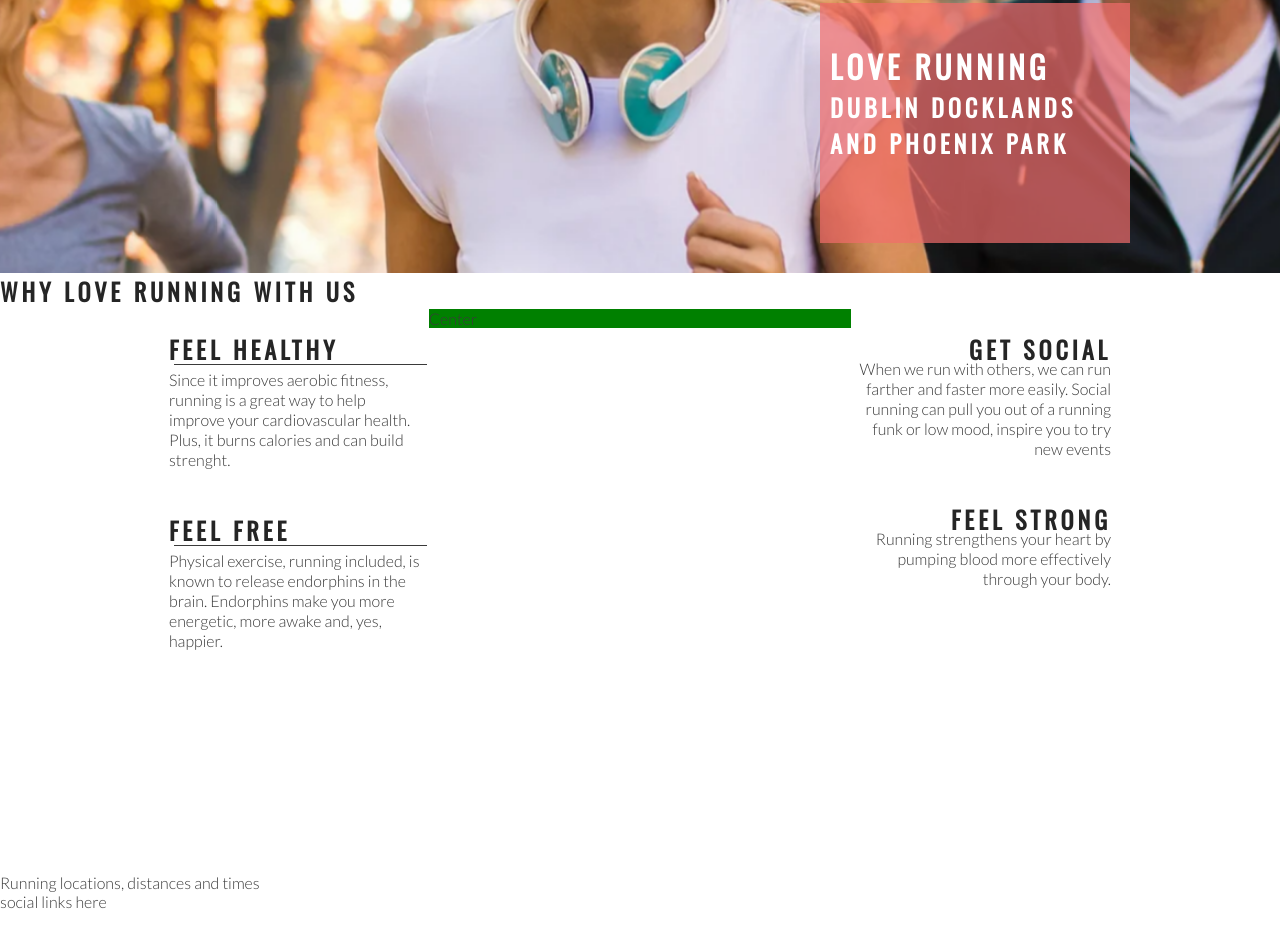
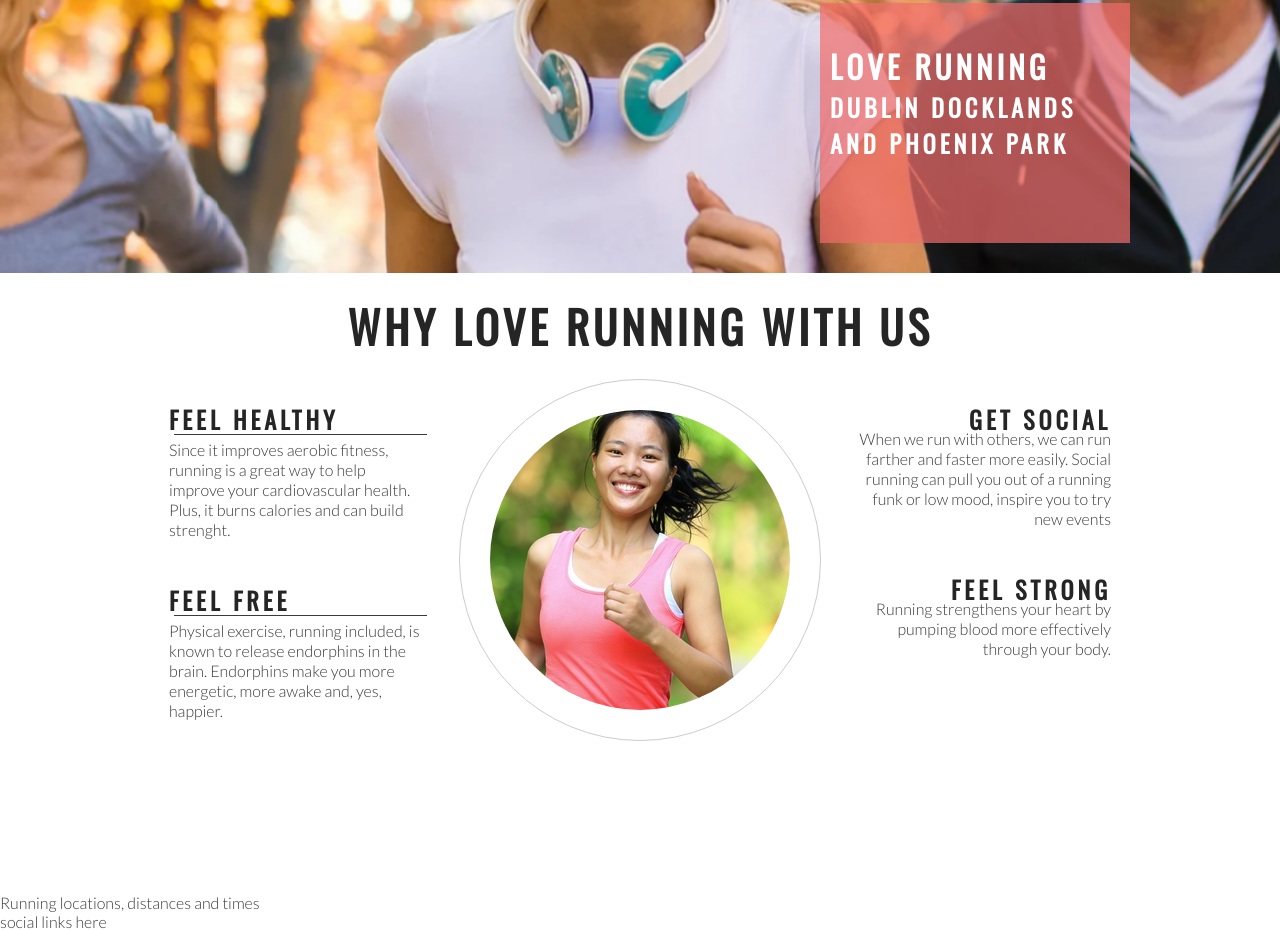
Before and after one commit to ninaperic/love-running, a plain HTML site: page index.html in a window 1280 px wide. Shown: the part 402-1333 px from the top of the page. Drawn offline with nearby package versions, Linux system fonts and the light colour scheme.

Commit message:
Add club ethos central image and style into a circle

```diff
--- a/assets/css/style.css
+++ b/assets/css/style.css
@@ -137,7 +137,7 @@ h1, h2 {
 #center-about {
     width: 33%;
     margin: 0 auto;
-    background-color: green;
+
 }
 
 hr {
@@ -169,3 +169,26 @@ hr {
 .right-about-heading p {
     text-align: right;
 }
+
+#welcome {
+    text-align: center;
+    margin: 20px 0;
+    font-size: 280%;
+}
+
+#circle-container {
+    width: 300px;
+    height: 300px;
+    padding: 30px;
+    border-style: solid;
+    border-color: #ccc;
+    border-width: 1px;
+    border-radius: 50%;
+    margin: 0 auto;
+}
+
+#circle-cover-bg {
+    background: url('../images/ethos-center-image.jpg') no-repeat center center;
+    height: 100%;
+    border-radius: 50%;
+}
--- a/index.html
+++ b/index.html
@@ -40,7 +40,7 @@
         </div>
     </section>
     <section id="club-ethos">
-        <h1>Why Love Running With Us</h1>
+        <h2 id="welcome">Why Love Running With Us</h2>
         <div id="left-about">
             <div class="left-about-heading">
                 <h2>Feel Healthy</h2>
@@ -65,7 +65,11 @@
                 <p>Running strengthens your heart by pumping blood more effectively through your body.</p>
             </div>
         </div>
-        <div id="center-about">Center</div>
+        <div id="center-about">
+            <div id="circle-container">
+                <div id="circle-cover-bg"></div>
+            </div>
+        </div>
     </section>
     <section>
         Running locations, distances and times
```
Also changed, not shown: assets/images/ethos-center-image.jpg (added).
